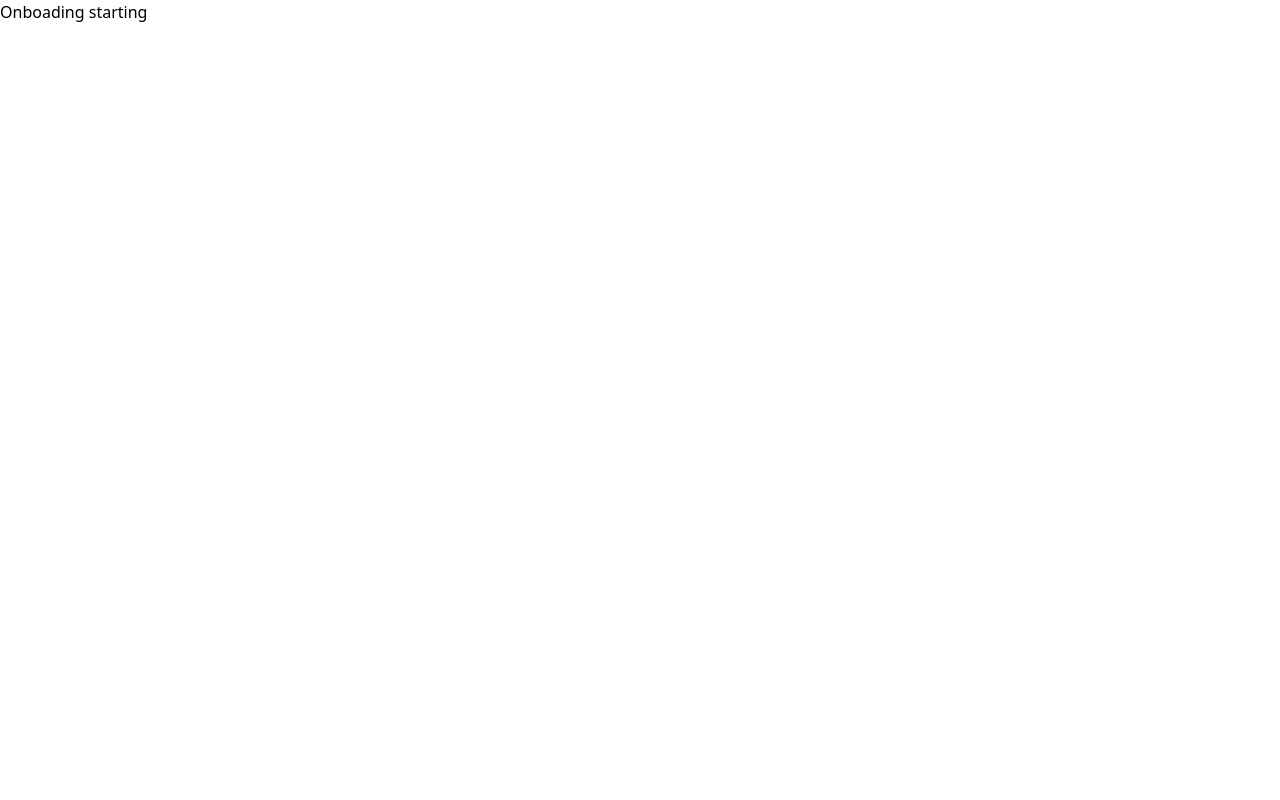
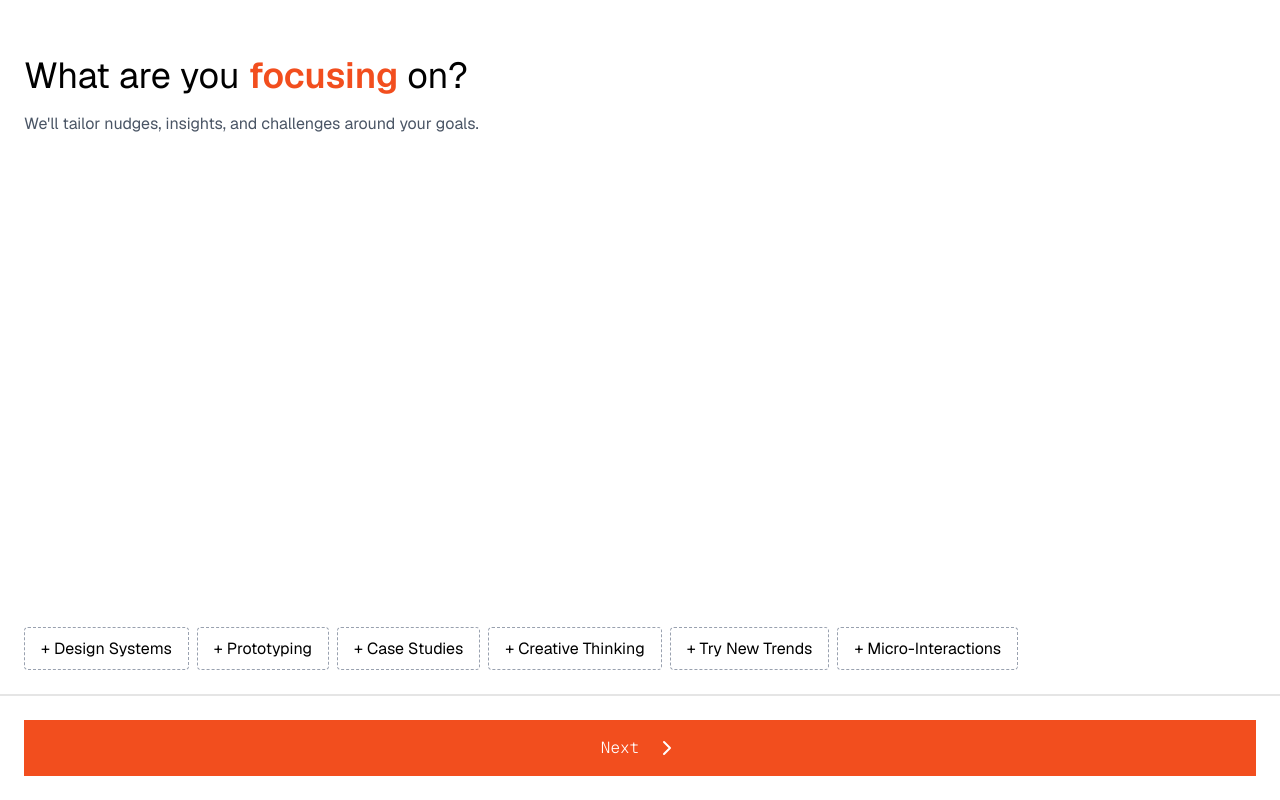
Before and after one commit to exolottl/desyn, a Next.js app: page /onboarding in a window 1280 px wide. Built offline with nearby package versions, Linux system fonts and the light colour scheme; no server answers.

Commit message:
feat: onboarding completed

```diff
--- /dev/null
+++ b/app/dashboard/page.tsx
@@ -0,0 +1,9 @@
+import React from 'react'
+
+const page = () => {
+  return (
+    <div>Dashboard</div>
+  )
+}
+
+export default page
--- a/app/globals.css
+++ b/app/globals.css
@@ -8,3 +8,12 @@
 .heading-highlight {
   color: var(--primary);
 }
+.btn-secondary {
+  background-color: var(--primary);
+}
+.page-transition {
+  opacity: 0;
+  background: black;
+  transform: translateY(40px);
+  filter: blur(12px);
+}
--- a/app/layout.tsx
+++ b/app/layout.tsx
@@ -1,6 +1,7 @@
 import type { Metadata } from "next";
 import "./globals.css";
 import { geistMono, geistSans } from "@/utils/fonts";
+import { Toaster } from "sonner";
 
 export const metadata: Metadata = {
   title: "Desyn",
@@ -17,6 +18,7 @@ export default function RootLayout({
       <body
         className={`${geistSans.variable} ${geistMono.variable} antialiased`}
       >
+        <Toaster richColors position="top-center" />
         {children}
       </body>
     </html>
--- /dev/null
+++ b/app/onboarding/actions.ts
@@ -0,0 +1,33 @@
+"use server";
+
+import auth from "@/auth";
+import { db } from "@/lib/db";
+import { users } from "@/lib/schema";
+import { eq } from "drizzle-orm";
+import { revalidatePath } from "next/cache";
+
+export const completeOnboarding = async (interests: string[]) => {
+  const session = await auth();
+
+  if (!session?.user) {
+    return { error: "Unauthorized" };
+  }
+
+  if(interests.length < 2){
+    return {success: false, message: "Select atleast 2 interests"}
+  }
+  try {
+    const userId = session.user.id;
+    await db
+      .update(users)
+      .set({
+        interest: JSON.stringify(interests),
+        onboardingCompleted: true,
+      })
+      .where(eq(users.id, userId));
+      revalidatePath('/')
+    return {success: true, message: 'Onboarding Completed successfully'}
+  } catch (error) {
+    return {success: false, error: error}
+  }
+};
--- a/app/onboarding/page.tsx
+++ b/app/onboarding/page.tsx
@@ -1,9 +1,94 @@
-import React from 'react'
+"use client";
 
-const page = () => {
+import { useState } from "react";
+import { ChevronRight } from "lucide-react";
+import { geistMono, geistSans } from "@/utils/fonts";
+import { completeOnboarding } from "./actions";
+import { useRouter } from "next/navigation";
+import { toast } from "sonner";
+
+export default function FocusSelection() {
+  const [selectedFocus, setSelectedFocus] = useState<string[]>([]);
+  const router = useRouter();
+  const focusOptions: string[] = [
+    "Design Systems",
+    "Prototyping",
+    "Case Studies",
+    "Creative Thinking",
+    "Try New Trends",
+    "Micro-Interactions",
+  ];
+
+  const toggleFocus = (focus: string) => {
+    if (selectedFocus.includes(focus)) {
+      setSelectedFocus(selectedFocus.filter((item) => item !== focus));
+    } else {
+      setSelectedFocus([...selectedFocus, focus]);
+    }
+  };
+
+  const handleSubmit = async () => {
+    try {
+      const res = await completeOnboarding(selectedFocus);
+      if (res.success) {
+        toast.success("Onboarding completed successfully!");
+        router.push("/");
+      } else {
+        toast.error(res.message || "Something went wrong.");
+      }
+    } catch (error) {
+      toast.error("Unexpected error occurred.");
+      console.error(error);
+    } finally {
+    }
+  };
+
   return (
-    <div>Onboading starting</div>
-  )
+    <div className="pt-8 flex flex-col items-stretch min-h-screen justify-between">
+      {/* Content */}
+      <div className="m-6">
+        <h1 className={`text-4xl ${geistSans.className}`}>
+          What are you{" "}
+          <span className="heading-highlight font-semibold">focusing</span> on?
+        </h1>
+
+        <p className={`mt-4 text-gray-600 ${geistSans.className}`}>
+          We'll tailor nudges, insights, and challenges around your goals.
+        </p>
+      </div>
+
+      {/* Focus options */}
+      <div className="m-6 mt-auto flex flex-wrap gap-2">
+        {focusOptions.map((option) => (
+          <button
+            key={option}
+            onClick={() => toggleFocus(option)}
+            className={`px-4 py-2 border border-dashed border-gray-400 rounded-sm ${selectedFocus.includes(option)
+                ? "bg-black text-white"
+                : "bg-white text-black"
+              }`}
+          >
+            <span
+              className={`${selectedFocus.includes(option) ? "" : "+"} ${geistSans.className}`}
+            >
+              {!selectedFocus.includes(option) && "+ "}
+              {option}
+            </span>
+          </button>
+        ))}
+      </div>
+
+      <div className="border-[1px] border-black/10"></div>
+      <div className="m-6">
+        <button
+          className={`flex items-center cursor-pointer justify-center gap-4 py-4 w-full btn-secondary text-white ${geistMono.className}`}
+          type="button"
+          onClick={handleSubmit}
+        >
+          Next
+          <ChevronRight />
+        </button>
+      </div>
+    </div>
+  );
 }
-
-export default page
--- a/auth.ts
+++ b/auth.ts
@@ -1,10 +1,10 @@
-import NextAuth from "next-auth"
-import Figma from "next-auth/providers/figma"
-import { db } from "./lib/db"
-import { accounts, sessions, users, verificationTokens } from "@/lib/schema"
-import { DrizzleAdapter } from "@auth/drizzle-adapter"
+import NextAuth from "next-auth";
+import Figma from "next-auth/providers/figma";
+import { db } from "./lib/db";
+import { accounts, sessions, users, verificationTokens } from "@/lib/schema";
+import { DrizzleAdapter } from "@auth/drizzle-adapter";
 
-export const {handlers, signIn, signOut, auth} = NextAuth({
+export const { handlers, signIn, signOut, auth } = NextAuth({
   adapter: DrizzleAdapter(db, {
     usersTable: users,
     accountsTable: accounts,
@@ -20,33 +20,31 @@ export const {handlers, signIn, signOut, auth} = NextAuth({
   ],
 
   pages: {
-    signIn: '/login',
+    signIn: "/login",
   },
 
   callbacks: {
-    jwt({ token, user }) {
+    jwt({ token, user}) {
       if (user) {
-        token.id = user.id
-        token.onboardingCompleted = user.onboardingCompleted
+        token.id = user.id;
       }
-      return token
+      return token;
     },
 
     session({ session, token }) {
-      session.user.id = token.id as string
-      session.user.onboardingCompleted = token.onboardingCompleted as boolean
-      return session
+      session.user.id = token.id as string;
+      return session;
     },
 
     authorized: async ({ auth }) => {
-      return !!auth
-    }
+      return !!auth;
+    },
   },
 
   session: {
-    strategy: 'jwt',
+    strategy: "jwt",
     maxAge: 30 * 24 * 60 * 60,
   },
-})
+});
 
-export default auth
+export default auth;
--- /dev/null
+++ b/component/utils/TransitionLink.tsx
@@ -0,0 +1,42 @@
+"use client";
+import Link, { LinkProps } from "next/link";
+import React from "react";
+import { useRouter } from "next/navigation";
+
+interface TransitionLinkProps extends LinkProps {
+  children: React.ReactNode;
+  href: string;
+}
+
+function sleep(ms: number): Promise<void> {
+  return new Promise((resolve) => setTimeout(resolve, ms));
+}
+
+export const TransitionLink: React.FC<TransitionLinkProps> = ({
+  children,
+  href,
+  ...props
+}) => {
+  const router = useRouter();
+
+  const handleTransition = async (
+    e: React.MouseEvent<HTMLAnchorElement, MouseEvent>
+  ) => {
+    e.preventDefault();
+    const body = document.querySelector("body");
+
+    body?.classList.add("page-transition");
+
+    await sleep(500);
+    router.push(href);
+    await sleep(500);
+
+    body?.classList.remove("page-transition");
+  };
+
+  return (
+    <Link {...props} href={href} onClick={handleTransition}>
+      {children}
+    </Link>
+  );
+};
--- a/middleware.ts
+++ b/middleware.ts
@@ -1,22 +1,44 @@
-import { auth } from "@/auth"
+import { auth } from "@/auth";
+import { db } from "@/lib/db";
+import { users } from "@/lib/schema";
+import { eq } from "drizzle-orm";
 
 export default auth(async (req) => {
+  // Ensure the user is authenticated
   if (!req.auth) {
+    // If not authenticated, redirect to login
     if (req.nextUrl.pathname !== "/login") {
       const loginUrl = new URL("/login", req.nextUrl.origin);
       return Response.redirect(loginUrl);
     }
   }
 
-  if (req.auth && !req.auth.user.onboardingCompleted) {
-    if (req.nextUrl.pathname !== "/onboarding") {
-      const onboardingUrl = new URL("/onboarding", req.nextUrl.origin);
-      return Response.redirect(onboardingUrl);
-    }
+  // Retrieve the session and user ID
+  const session = await auth();
+  const userId = session?.user.id;
+
+  // If no session or no user ID, return unauthorized
+  if (!userId) {
+    return Response.redirect(new URL("/login", req.nextUrl.origin));
+  }
+
+  const user = await db.selectDistinct({
+    onboardingCompleted: users.onboardingCompleted
+  }).from(users).where(eq(users.id, userId)).limit(1);
+  console.log(user)
+  if (!user[0]) {
+    return Response.redirect(new URL("/login", req.nextUrl.origin));
+  }
+
+  const onboardingCompleted = user[0].onboardingCompleted;
+
+  if (!onboardingCompleted && req.nextUrl.pathname !== "/onboarding") {
+    const onboardingUrl = new URL("/onboarding", req.nextUrl.origin);
+    return Response.redirect(onboardingUrl);
   }
 
 });
 
 export const config = {
-  matcher: ["/((?!api|_next/static|_next/image|favicon.ico).*)"],
+  matcher: ["/((?!api|_next/static|_next/image|favicon.ico).*)"], // Exclude static files and API routes
 };
--- a/package.json
+++ b/package.json
@@ -23,6 +23,7 @@
     "react": "^19.0.0",
     "react-dom": "^19.0.0",
     "react-hook-form": "^7.56.3",
+    "sonner": "^2.0.3",
     "tailwind-merge": "^3.2.0",
     "zod": "^3.24.4"
   },
```
Also changed, not shown: 1 other file (tests, documents, lock files or other folders).
